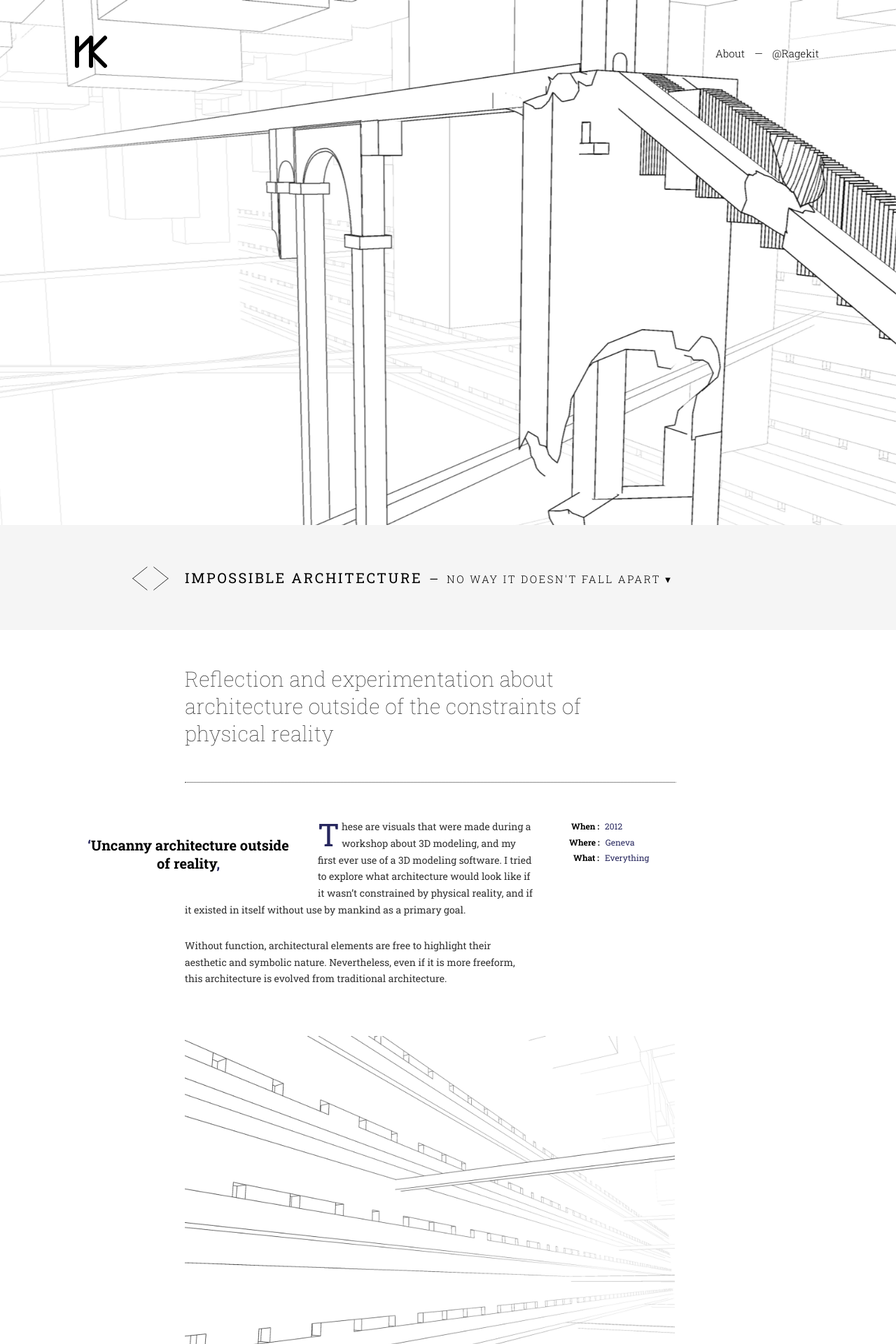
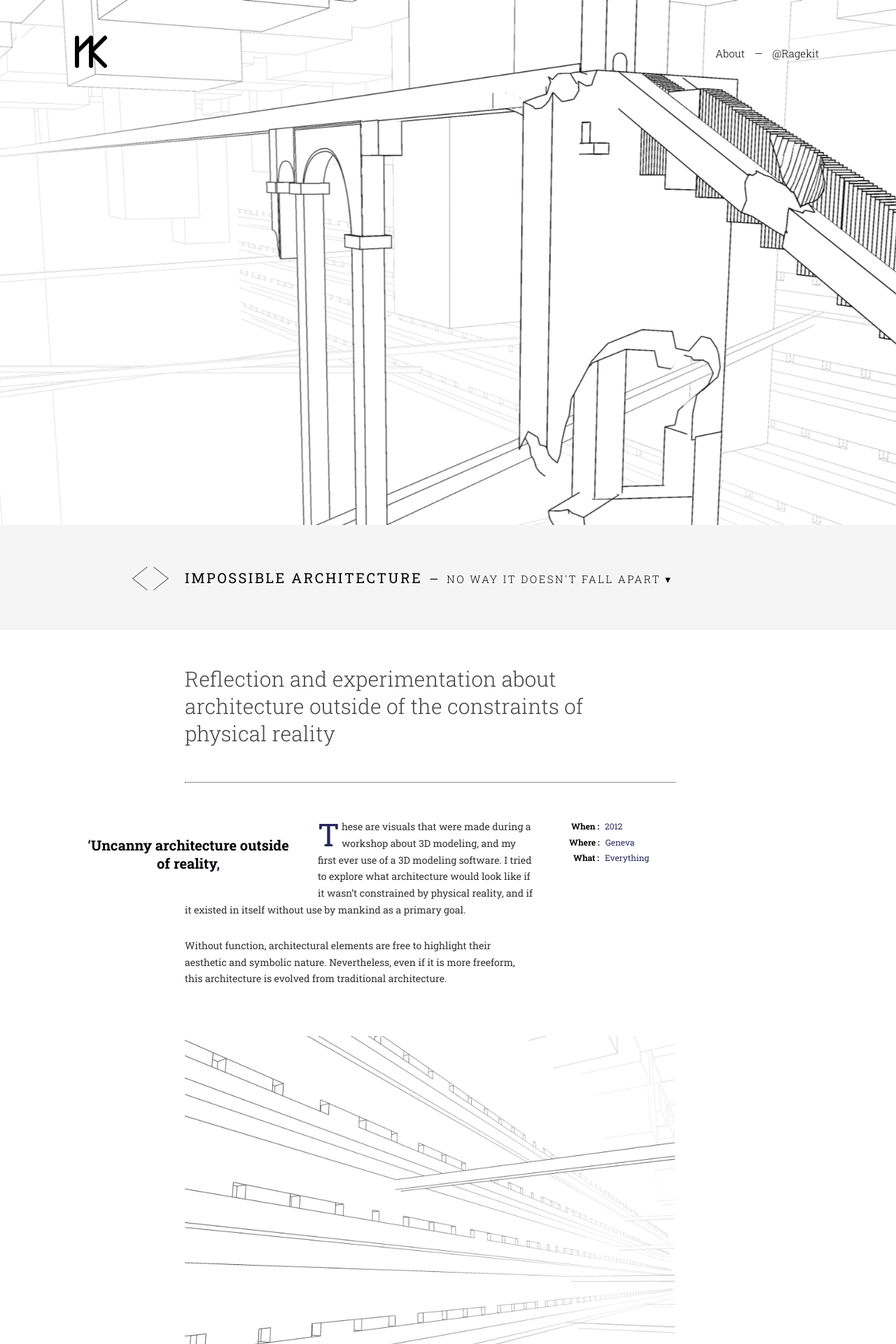
Before and after one commit to ragekit/ragekit.github.io, a Jekyll site: the page built from _posts/2012-12-01-ImpossibleArchitecture.markdown, in a window 1280 px wide. Shown: the top 1920 px of the page at 70% size. Built offline with Jekyll 4.4.1, drawn with Linux system fonts in a browser that asks for light colours.

Commit message:
changes in menu and shortdes

```diff
--- a/css/main.scss
+++ b/css/main.scss
@@ -7,7 +7,7 @@
 $menuSize : 150px;
 $footerSize : 50px;
 $minWidth : 1280px;
-$light-gray:#EAEAEA;
+$light-gray:#E0E0E0;
 $bckground: #FFF;
 $hover : #E5E5E5;
 $menuSelected : $hover;
@@ -199,8 +199,8 @@
     width : 600px;
 
     font-size:30px;
-    font-weight:100;
-    color:$dark-gray;
+    font-weight:300;
+    color:#444;
   }
 
   hr{
@@ -487,8 +487,11 @@
       a div span{
         color:$menuNotSelectedColor !important;
       }
-      //border-bottom:1px dotted \\\$menuNotSelectedColor;
-      margin:2px 0;
+
+      //margin:2px 0;
+    }
+    li:not(.selected):not(first-child){
+      border-bottom:1px solid $light-gray;
     }
     li:not(.selected):hover{
       background-color:$menuSelected;
```
